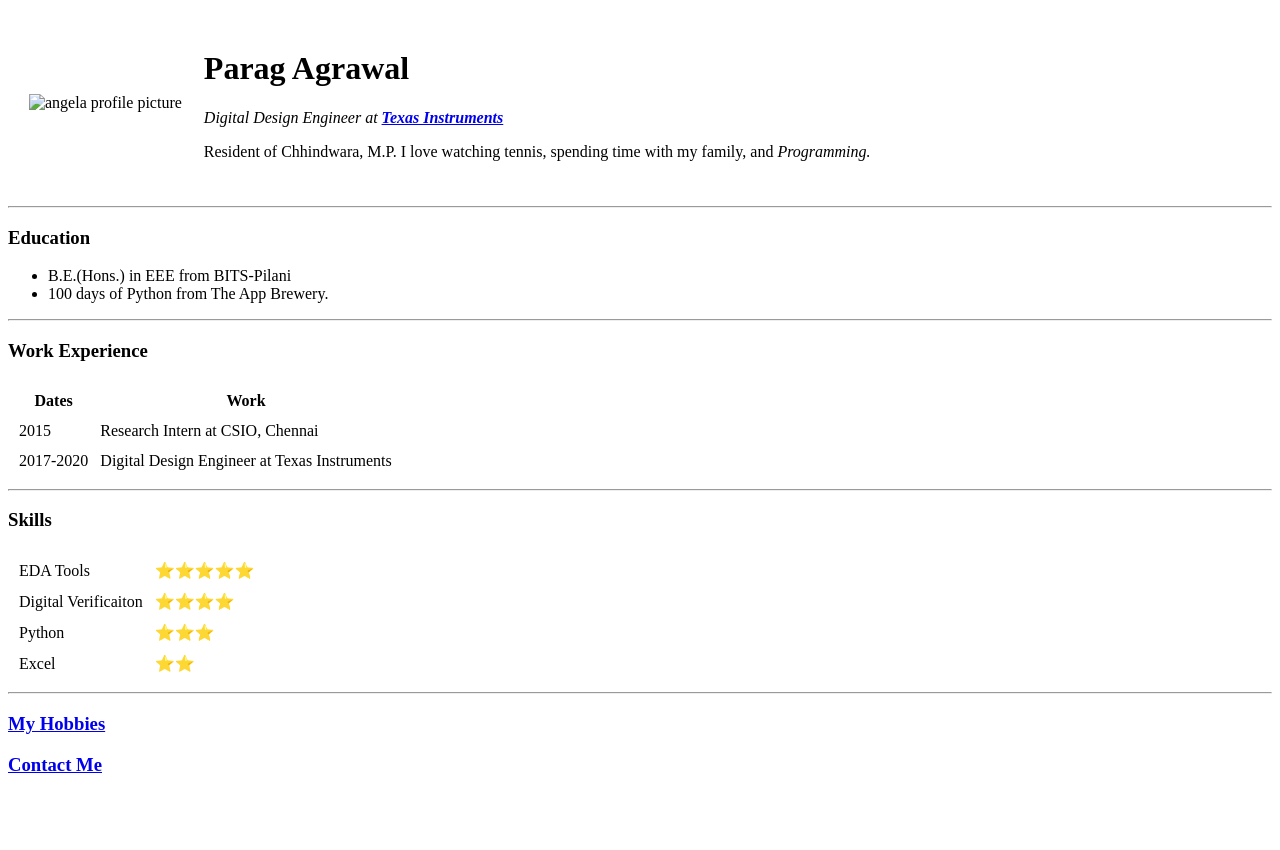
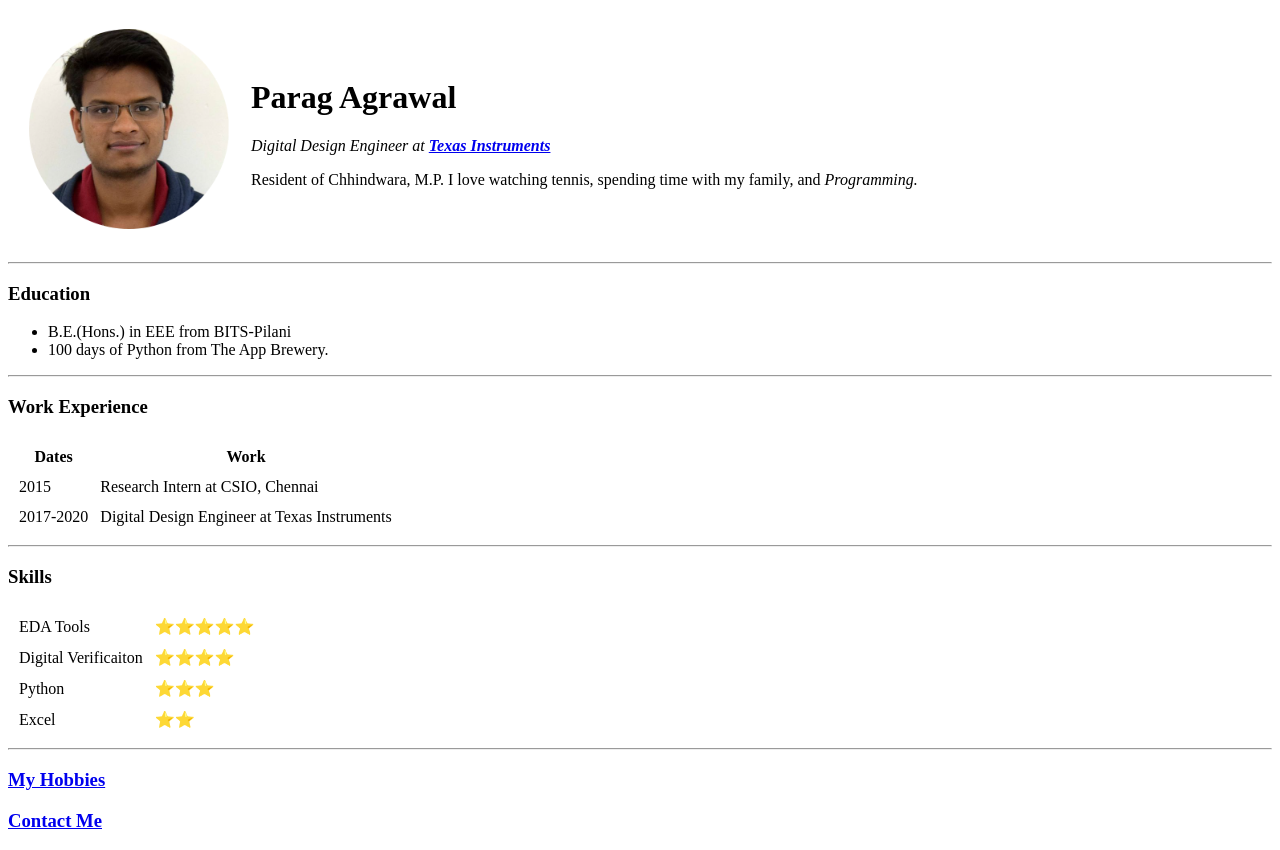
Before and after one commit to defy82/cv, a plain HTML site: page index.html in a window 1280 px wide. Before the commit the page ends 800 px from the top, so only its background shows below. Drawn offline with Linux system fonts and the light colour scheme.

Commit message:
Updated image path

```diff
--- a/index.html
+++ b/index.html
@@ -10,7 +10,7 @@
    <table cellspacing="20">
      <tr>
        <td>
-         <image src="images/parag_circle_cropped.png" alt="angela profile picture" style="width:200px;height:200px;">
+         <image src="parag_circle_cropped.png" alt="angela profile picture" style="width:200px;height:200px;">
        </td>
        <td>
          <h1>Parag Agrawal</h1>
```
